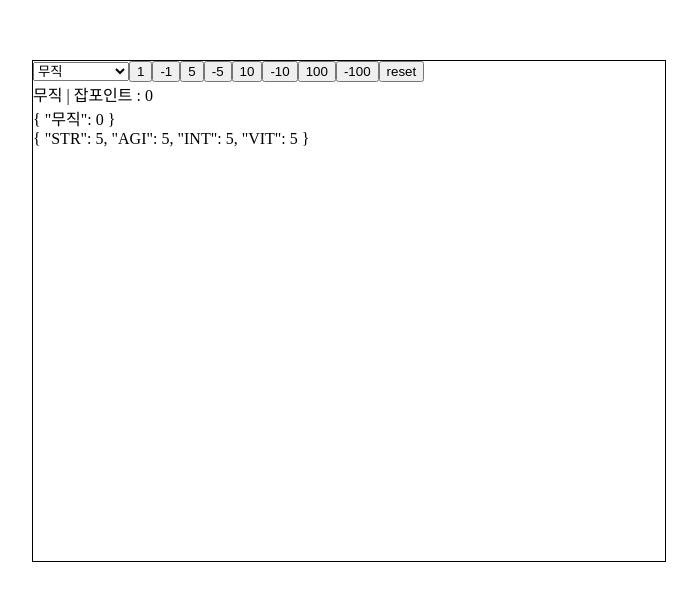
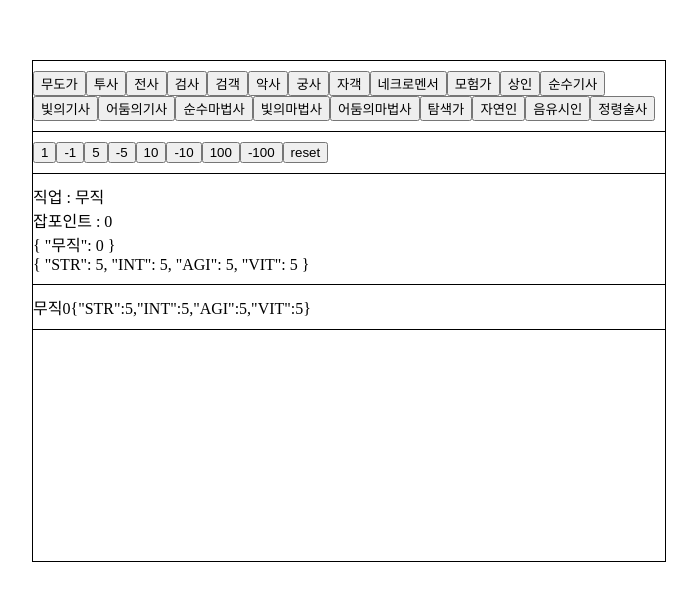
Before and after one commit to ktseo41/route-calculator, a React (Vite) app: page / in a window 1280 px wide. Shown: the part 140-740 px from the top of the page, without its empty margins (292-989 px from the left). Built offline with nearby package versions, Linux system fonts and the light colour scheme.

Commit message:
:tada: version 0.1.0

```diff
--- a/index.html
+++ b/index.html
@@ -5,10 +5,11 @@
     <meta name="viewport" content="width=device-width, initial-scale=1.0" />
     <meta http-equiv="X-UA-Compatible" content="ie=edge" />
     <title>Route Calculator</title>
+    <link rel="stylesheet" href="./style.css" />
   </head>
   <body>
     <div id="root"></div>
     <script src="./index.tsx"></script>
-    <script src="./test.ts"></script>
+    <!-- <script src="./test.ts"></script> -->
   </body>
 </html>
--- a/src/App.tsx
+++ b/src/App.tsx
@@ -2,14 +2,7 @@ import React, { useState, useEffect, ChangeEvent, MouseEvent } from "react";
 import styled from "styled-components";
 import jobList from "./database/job";
 import { Jobs } from "./database/job";
-import jobPointMap, {
-  Stats,
-  Intervals,
-  Stat,
-  EachJobPointMap,
-  DeltaInfo,
-  StatMap,
-} from "./database/jobPointMap";
+import RouteLinkedList, { RouteNode } from "./lib/RouteLinkedList";
 
 type CurrentJobPoints = {
   [job in Jobs]?: number;
@@ -47,173 +40,94 @@ const CalculatorWrapper = styled.div`
   margin-left: 25%;
 `;
 
-const isValidJob = (selectedValue: string): boolean => selectedValue in Jobs;
-const isValidJobPo = (nextJobPo: number): boolean =>
-  nextJobPo >= 0 && nextJobPo <= 100;
+export default function App() {
+  const [rLL, setRLL] = useState(new RouteLinkedList());
+  const [job, setJob] = useState(rLL.tail?.job);
+  const [jobPo, setJobPo] = useState(rLL.tail?.jobPo);
+  const [stats, setStats] = useState(rLL.tail?.stats);
+  const [currentJobPos, setCurrentJobPos] = useState(rLL.tail?.currentJobPos);
 
-export default function App() {
-  const [accuStats, setAccuStats] = useState<Stats>({
-    STR: 5,
-    AGI: 5,
-    INT: 5,
-    VIT: 5,
-  });
-  const [currentJobPos, setCurrentJobPos] = useState<CurrentJobPoints>({
-    무직: 0,
-  });
-  const [selectedJob, setSelectedJob] = useState(Jobs.무직);
-  const [currentJobPo, setCurrentJobPo] = useState(0);
-  // const statsCache: Stats[] = [];
+  const addNewJob = (event: MouseEvent) => {
+    const selectedValue = (event.target as HTMLButtonElement)
+      .textContent as Jobs;
+    rLL.add(selectedValue);
 
-  const newToThisJob = (job: Jobs): boolean => !(job in currentJobPos);
-  const assignFirstTimeToCurrentJobPos = (job: Jobs): void => {
-    setCurrentJobPo(0);
-    currentJobPos[job] = 0;
-    // statsCache[0] = { ...accuStats };
-    setCurrentJobPos({ ...currentJobPos });
+    setJob(rLL.tail?.job);
+    setJobPo(rLL.tail?.jobPo);
+    setCurrentJobPos(rLL.tail?.currentJobPos);
+    setStats(rLL.tail?.stats);
   };
 
-  const changeSelectedJob = (evt: ChangeEvent) => {
-    const selectedValue = (evt.target as HTMLSelectElement).value;
-    if (!isValidJob(selectedValue)) return;
-    setSelectedJob(selectedValue as Jobs);
-    newToThisJob(selectedValue as Jobs) &&
-      assignFirstTimeToCurrentJobPos(selectedValue as Jobs);
-    setCurrentJobPo(currentJobPos[selectedValue as Jobs] as number);
+  const adjustJobPoint = (event: MouseEvent) => {
+    const changeState = (event.target as HTMLButtonElement)
+      .textContent as ButtonState;
+    if (changeState === "reset") {
+      setRLL(new RouteLinkedList());
+      return;
+    }
+    const numberedChangeState = +changeState;
+    rLL.tail?.adjustJobPoint(numberedChangeState);
+
+    setJobPo(rLL.tail?.jobPo);
+    setCurrentJobPos(rLL.tail?.currentJobPos);
+    setStats(rLL.tail?.stats);
   };
 
-  const changeJobPointByOne = (delta: number) => {
-    console.log("change Job Po By One", delta);
-    // const delta = numberedState > 0 ? 1 : -1;
-    // const nextJobPo = currentJobPo + ();
-    setCurrentJobPo((_currentJobPo) => {
-      const nextJobPo = _currentJobPo + delta;
-      if (!isValidJobPo(nextJobPo)) return _currentJobPo;
-      setCurrentJobPos((_currentJobPos) => {
-        _currentJobPos[selectedJob] = nextJobPo;
-        if (shouldChangeStat(_currentJobPo, delta))
-          applyStatsChange(_currentJobPo, delta);
-        return { ..._currentJobPos };
-      });
-      return nextJobPo;
-    });
-    // currentJobPos[selectedJob] = nextJobPo;
-    // setCurrentJobPos({ ...currentJobPos });
-  };
-
-  const addJobPoint = (numberedChangeState: number) => {
-    const actualChange =
-      currentJobPo + numberedChangeState > 100
-        ? 100 - currentJobPo
-        : numberedChangeState;
-    // 증가할 때
-    /*
-    1. 실질변화량을 구한다.
-    2. 실질변화량때까지 1씩 증가하면서 스탯의 캐시를 남긴다.
-    */
-    // 증가할 때
-    /*
-    1. 잡포인트는 100까지만
-    2. 실질변화량이 interval을 지날때마다 해당 스탯이 변경된다.
-    3. 스탯마다 리미트까지는 증가 혹 감소하지 않는다.
-    4. 리미트이하일때도 감소하지 않는다.
-    */
-    // 감소할 때
-    // 캐시를 쓰자, 증가할때 기록
-  };
-
-  const changeJobPoint = (event: MouseEvent) => {
-    const changeState = (event.target as HTMLButtonElement)
-      .textContent as ButtonState;
-    const numberedChangeState = changeState === "reset" ? 4040 : +changeState;
-
-    // for (let i = 0; i < Math.abs(numberedState); i++) {
-    //   const delta = numberedState > 0 ? 1 : -1;
-    //   changeJobPointByOne(delta);
-    // }
-  };
-
-  const shouldChangeStat = (currentJobPo: number, delta: number): boolean => {
-    const nextJobPo = currentJobPo + delta;
-    // const nextJobPo = currentJobPo + numberedState;
-    return Object.keys(jobPointMap[selectedJob] || {}).some((interval) => {
-      if (delta < 0 && currentJobPo % +interval === 0) return true;
-      console.log("shouldCHangeStat", nextJobPo % +interval);
-      return nextJobPo % +interval === 0;
-    });
-  };
-
-  const applyStatsChange = (
-    nextJobPo: number,
-    deltaDirection: number
-  ): void => {
-    // const nextJobPo = currentJobPo + numberedState;
-    setAccuStats((_accuStats) => {
-      const currentAccuStats = JSON.parse(JSON.stringify(_accuStats));
-      const intervals: Intervals[] = [];
-      Object.keys(jobPointMap[selectedJob] as EachJobPointMap).forEach(
-        (interval) => {
-          if (nextJobPo % +interval === 0)
-            intervals.push(interval as Intervals);
-        }
-      );
-
-      intervals.forEach((interval) => {
-        Object.entries(
-          (jobPointMap[selectedJob] as EachJobPointMap)[interval] as StatMap
-        ).forEach(([stat, deltaInfo]) => {
-          const [delta, limit] = deltaInfo as DeltaInfo;
-          if (deltaDirection > 0) {
-            if (
-              (delta < 0 && _accuStats[stat as Stat] > limit) ||
-              (delta > 0 && _accuStats[stat as Stat] < limit)
-            )
-              _accuStats[stat as Stat] += delta;
-          } else {
-            if (
-              (delta < 0 && _accuStats[stat as Stat] > limit) ||
-              (delta > 0 && _accuStats[stat as Stat] < limit)
-            )
-              if (
-                currentAccuStats[stat as Stat] !==
-                  _accuStats[stat as Stat] - delta ||
-                _accuStats[stat as Stat] - delta === 5
-              )
-                _accuStats[stat as Stat] -= delta;
-          }
-        });
-      });
-      return { ..._accuStats };
-      // setAccuStats({ ...accuStats });
-    });
-  };
+  useEffect(() => {
+    setJob(rLL.tail?.job);
+    setJobPo(rLL.tail?.jobPo);
+    setCurrentJobPos(rLL.tail?.currentJobPos);
+    setStats(rLL.tail?.stats);
+  }, [rLL]);
 
   return (
     <CalculatorWrapper>
+      <section>
         <label htmlFor="job-select"></label>
-      <select id="job-select" onChange={changeSelectedJob}>
-        <option value="">{selectedJob}</option>
         {jobList.reduce(
-          (accu: JSX.Element[], curr: string, idx: number): JSX.Element[] => {
-            accu.push(<option key={idx}>{curr}</option>);
-            return accu;
+          (
+            jobButtons: JSX.Element[],
+            jobName: string,
+            idx: number
+          ): JSX.Element[] => {
+            jobButtons.push(
+              <button onClick={addNewJob} key={idx}>
+                {jobName}
+              </button>
+            );
+            return jobButtons;
           },
           []
         )}
-      </select>
+      </section>
+      <section>
         {buttonStates.map((buttonState, idx) => {
           return (
-          <button onClick={changeJobPoint} key={idx}>
+            <button onClick={adjustJobPoint} key={idx}>
               {buttonState}
             </button>
           );
         })}
+      </section>
+      <section>
         <div>
-        <span>{`${selectedJob} | `}</span>
-        <span>{` 잡포인트 : ${currentJobPo}`}</span>
+          <div>{`직업 : ${job}`}</div>
+          <span>{` 잡포인트 : ${jobPo}`}</span>
         </div>
         <div>{JSON.stringify(currentJobPos, null, 2)}</div>
-      <div>{JSON.stringify(accuStats, null, 2)}</div>
+        <div>{JSON.stringify(stats, null, 2)}</div>
+      </section>
+      <section>
+        {rLL.getAllNodes().map((routeNode, index) => {
+          return (
+            <div key={index}>
+              <span>{routeNode?.job}</span>
+              <span>{routeNode?.jobPo}</span>
+              <span>{JSON.stringify(routeNode?.stats)}</span>
+            </div>
+          );
+        })}
+      </section>
     </CalculatorWrapper>
   );
 }
--- a/src/lib/routeLinkedList.ts
+++ b/src/lib/routeLinkedList.ts
@@ -12,6 +12,7 @@ import jobPointMap, {
 type CurrentJobPoints = {
   [job in Jobs]?: number;
 };
+
 export default class RouteLinkedList {
   constructor() {
     this.add(Jobs.무직);
@@ -185,9 +186,21 @@ export default class RouteLinkedList {
 
     return nodeToRemove;
   }
+
+  public getAllNodes(): (RouteNode | null)[] {
+    const allNodes = [];
+    let count = 0;
+
+    while (count < this.length) {
+      allNodes.push(this.get(count));
+      count += 1;
+    }
+
+    return allNodes;
+  }
 }
 
-class RouteNode {
+export class RouteNode {
   constructor(job: Jobs) {
     this.job = job;
     this.jobPointMap = jobPointMap[this.job] as EachJobPointMap;
@@ -204,7 +217,7 @@ class RouteNode {
     const actualChange = this.getActualChange(jobPoDelta);
     this.shouldChangeStats(actualChange) && this.changeStats(actualChange);
     this.jobPo += actualChange;
-    this.currentJobPos[this.job] = this.jobPo;
+    (this.currentJobPos[this.job] as number) += actualChange;
     if (this.next) {
       this.next.getPrevs();
       this.next.recalculate();
--- /dev/null
+++ b/style.css
@@ -0,0 +1,4 @@
+section {
+  border-bottom: 1px solid black;
+  padding: 10px 0;
+}
```
Also changed, not shown: 1 other file (tests, documents, lock files or other folders). Lines whose indentation alone changed are shown as unchanged.
